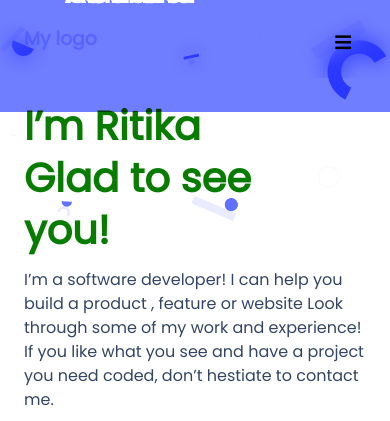
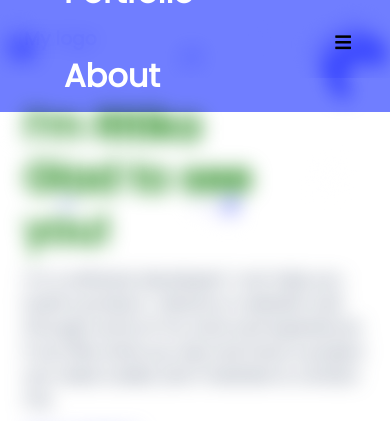
Before and after one commit to ritikarawat220/My-Portfolio, a website: page index.html in a window 390 px wide. Shown: the top 421 px of the page. Drawn offline with Linux system fonts and the light colour scheme.

Commit message:
Modified changes

```diff
--- a/index.html
+++ b/index.html
@@ -37,7 +37,7 @@
     </header>
 
     <!-- headline section-->
-  <section class="headline sections">
+  <section class="container-1 sections active">
     <section class="introduction">
         <h1 class="Ritika">I’m Ritika <br /> Glad to see you!</h1>
         <p class="description">
--- a/style.css
+++ b/style.css
@@ -1129,13 +1129,11 @@ form {
     width: 100%;
     height: 100%;
     opacity: 0.9;
-
-    /* -webkit-backdrop-filter: blur(10px);
-    backdrop-filter: blur(10px); */
+    -webkit-backdrop-filter: blur(10px);
+    backdrop-filter: blur(10px);
   }
 
   nav a {
-    position: absolute;
     margin-bottom: 40px;
     font-family: "Poppins", sans-serif;
     font-size: 32px;
@@ -1147,7 +1145,6 @@ form {
     color: white;
     text-decoration: none;
     display: flex;
-    align-items: center;
   }
 
   .navbar nav.nav-toggle {
```
